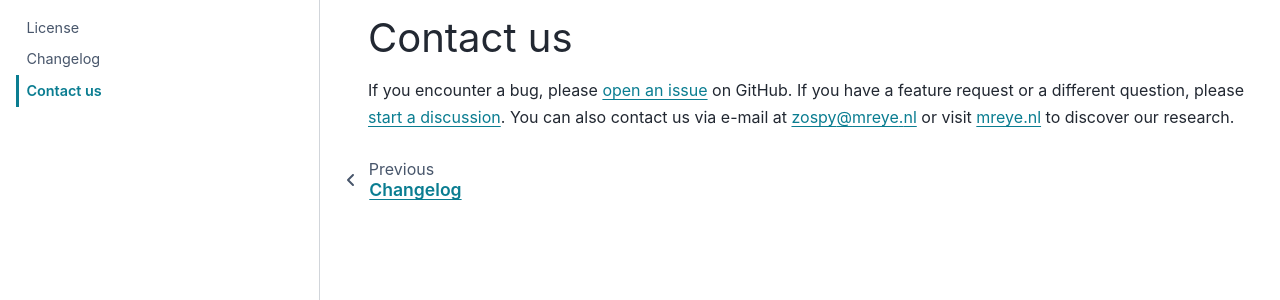
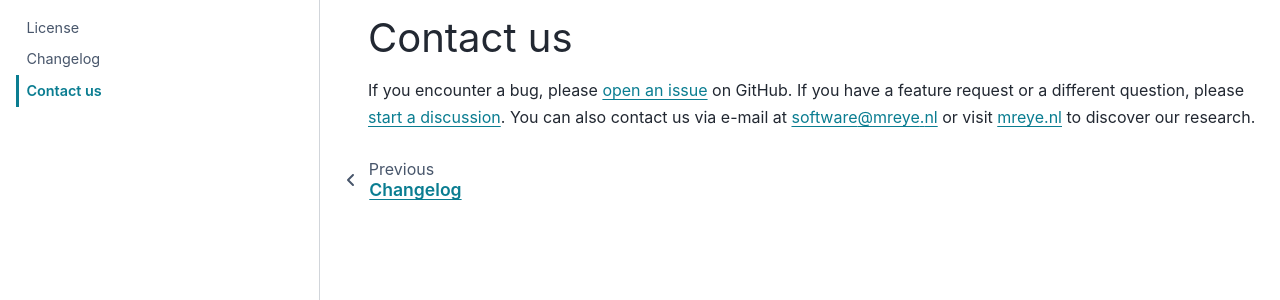
Before and after one commit to MREYE-LUMC/ZOSPy, a Sphinx documentation site: the page built from docs/about/contact.md, in a window 1280 px wide. Shown: the part 132-432 px from the top of the page. Built offline with Sphinx 7.4.7 and the PyData theme 0.15.4, drawn with Linux system fonts in a browser that asks for light colours; pages that are not in the unit, such as notebooks, are missing from menus.

Commit message:
Update e-mail address

```diff
--- a/docs/about/contact.md
+++ b/docs/about/contact.md
@@ -2,5 +2,5 @@
 
 If you encounter a bug, please [open an issue](https://github.com/MREYE-LUMC/ZOSPy/issues) on GitHub.
 If you have a feature request or a different question, please [start a discussion](https://github.com/MREYE-LUMC/ZOSPy/discussions).
-You can also contact us via e-mail at [zospy@mreye.nl](mailto:zospy@mreye.nl) or visit [mreye.nl](https://mreye.nl)
+You can also contact us via e-mail at [software@mreye.nl](mailto:software@mreye.nl) or visit [mreye.nl](https://mreye.nl)
 to discover our research.
--- a/pyproject.toml
+++ b/pyproject.toml
@@ -9,7 +9,7 @@ authors = [
     { name = "Jan-Willem Beenakker" },
     { name = "Corné Haasjes" },
 ]
-maintainers = [{ name = "MReye research group", email = "zospy@mreye.nl" }]
+maintainers = [{ name = "MReye research group", email = "software@mreye.nl" }]
 
 description = "A Python package used to communicate with Zemax OpticStudio through the API"
 readme = "README.md"
```
Also changed, not shown: README.md (+1 -1 lines), docs/index.md (+1 -1 lines).
